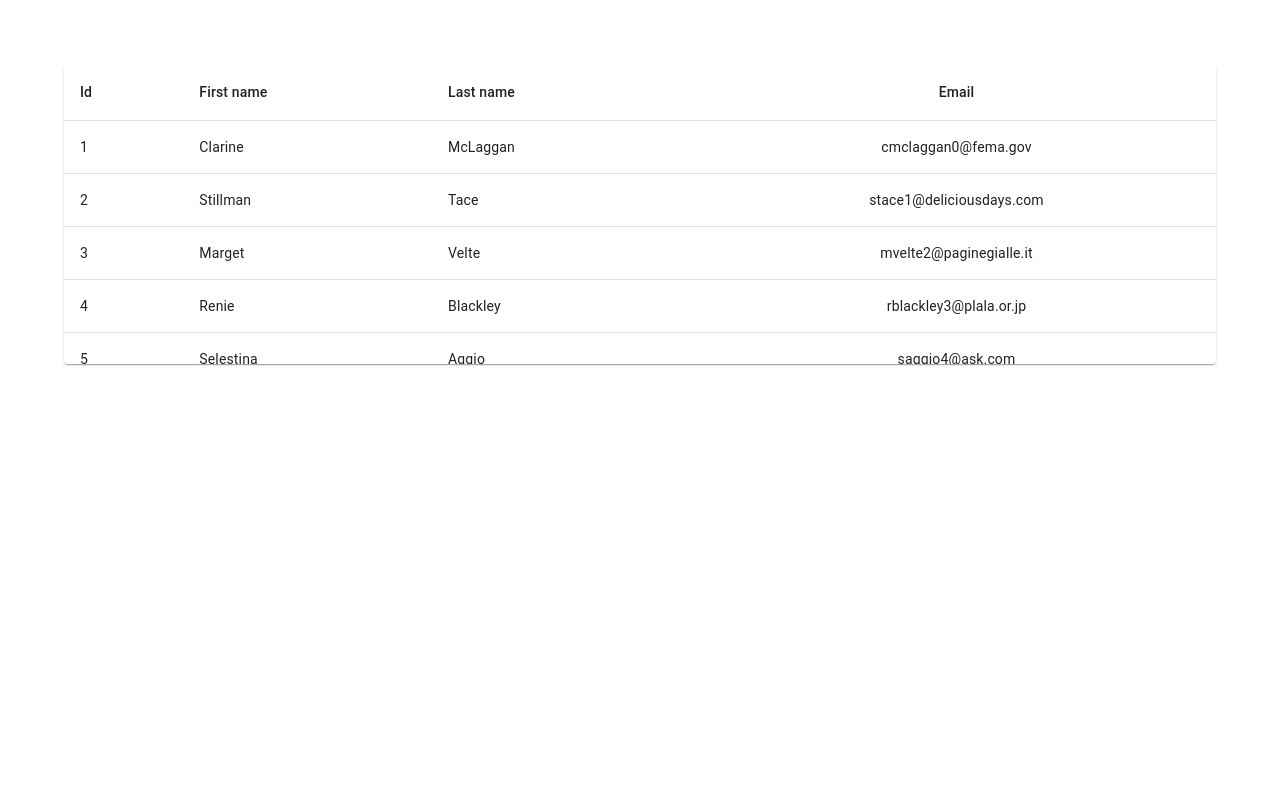
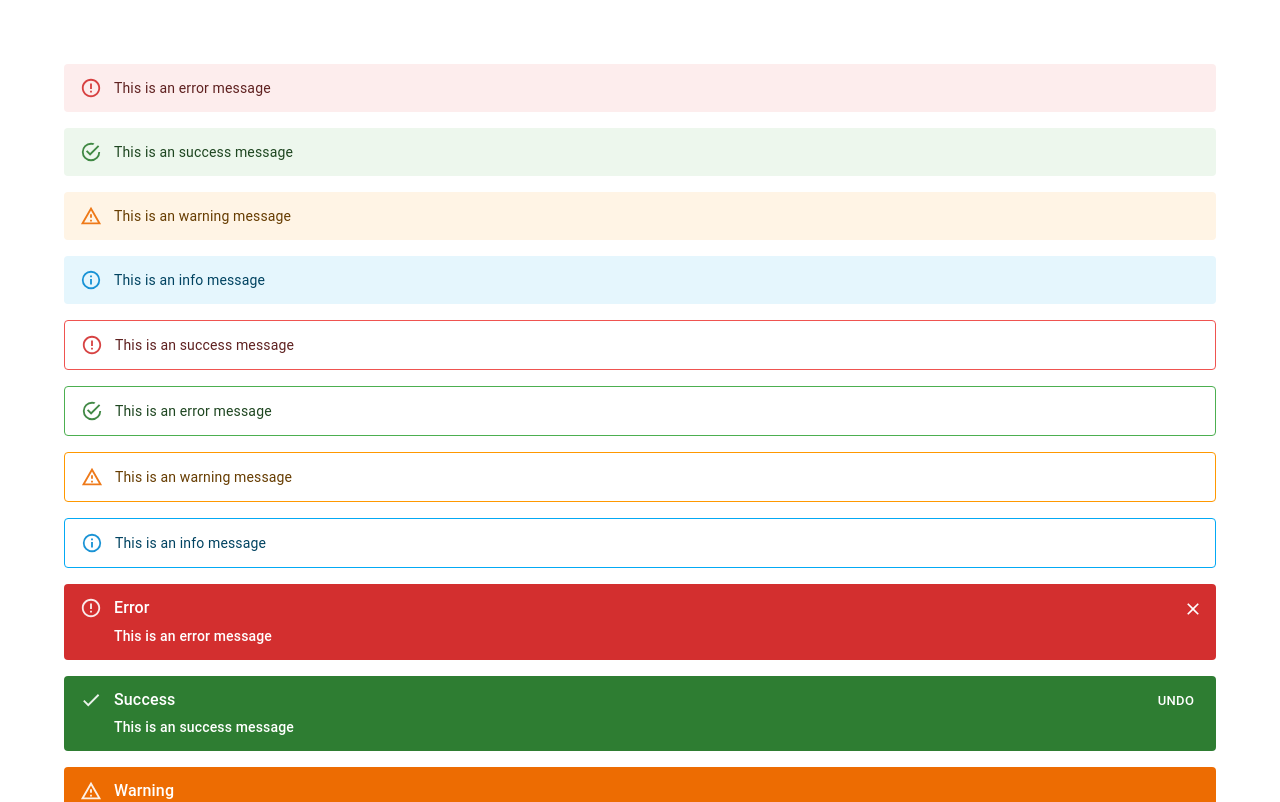
Before and after one commit to thinhnguyen5/React-Mui, a React (Create React App) app: page / in a window 1280 px wide. Shown: the top 802 px of the page. Built offline with nearby package versions, Linux system fonts and the light colour scheme.

Commit message:
Mui Alert

```diff
--- a/src/App.tsx
+++ b/src/App.tsx
@@ -1,4 +1,5 @@
 import './App.css';
+import MuiAlter from './component/MuiAlter';
 import MuiChip from './component/MuiChip';
 import MuiTable from './component/MuiTable';
 import MuiTooltip from './component/MuiTooltip';
@@ -53,7 +54,8 @@ function App() {
       {/* <MuiList /> */}
       {/* <MuiChip /> */}
       {/* <MuiTooltip /> */}
-      <MuiTable />
+      {/* <MuiTable /> */}
+      <MuiAlter />
     </div>
   );
 }
--- /dev/null
+++ b/src/component/MuiAlter.tsx
@@ -0,0 +1,54 @@
+import { Stack, Alert, AlertTitle, Button } from "@mui/material";
+import CheckIcon from "@mui/icons-material/Check";
+
+const MuiAlter = () => {
+  return (
+    <Stack spacing={2}>
+      <Alert severity="error">This is an error message</Alert>
+      <Alert severity="success">This is an success message</Alert>
+      <Alert severity="warning">This is an warning message</Alert>
+      <Alert severity="info">This is an info message</Alert>
+
+      <Alert severity="error" variant="outlined">
+        This is an success message
+      </Alert>
+      <Alert severity="success" variant="outlined">
+        This is an error message
+      </Alert>
+      <Alert severity="warning" variant="outlined">
+        This is an warning message
+      </Alert>
+      <Alert severity="info" variant="outlined">
+        This is an info message
+      </Alert>
+
+      <Alert
+        severity="error"
+        variant="filled"
+        onClose={() => alert("Close alter")}
+      >
+        <AlertTitle>Error</AlertTitle>
+        This is an error message
+      </Alert>
+      <Alert
+        severity="success"
+        variant="filled"
+        icon={<CheckIcon fontSize="inherit" />}
+        action={<Button color='inherit' size='small'>UNDO</Button>}
+      >
+        <AlertTitle>Success</AlertTitle>
+        This is an success message
+      </Alert>
+      <Alert severity="warning" variant="filled">
+        <AlertTitle>Warning</AlertTitle>
+        This is an warning message
+      </Alert>
+      <Alert severity="info" variant="filled">
+        <AlertTitle>Info</AlertTitle>
+        This is an info message
+      </Alert>
+    </Stack>
+  );
+};
+
+export default MuiAlter;
```
